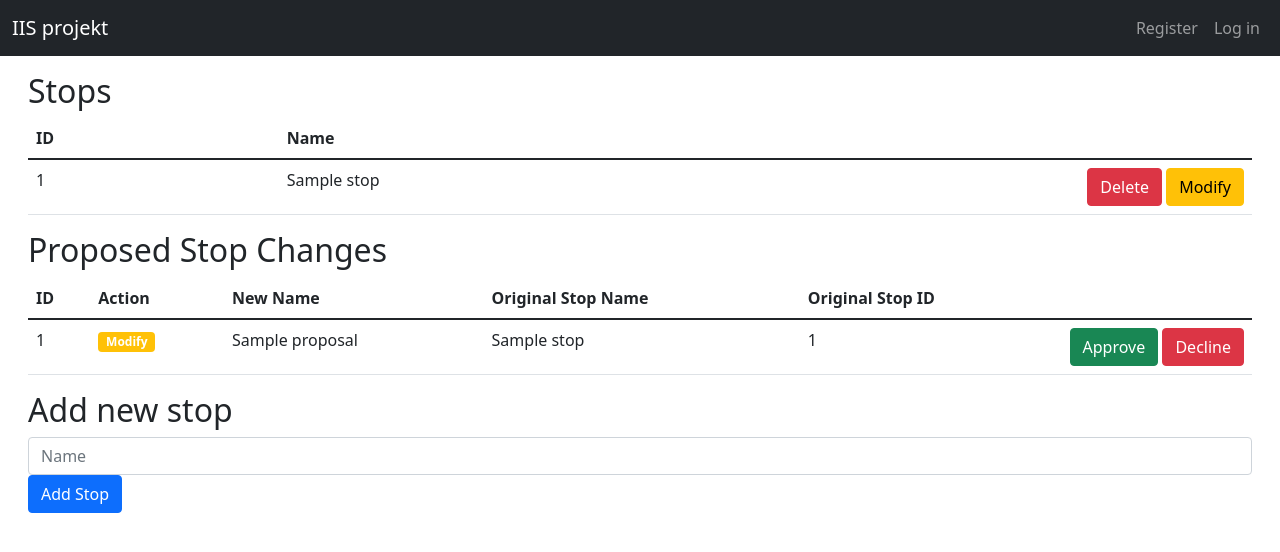
After one commit to petak5/IIS, a Flask app: page /admin/stops in a window 1280 px wide. The commit adds this page. Shown: the top 552 px of the page. Run offline with Flask 2, Linux system fonts and the light colour scheme; tables that the repository leaves empty hold one stand-in row (values such as "Sample post"); parts of the project's set-up code (start-up, migrations or seed data) failed here and were passed over; some libraries are stand-ins or nearby versions.

Commit message:
Stops operations

```diff
--- a/src/app/__init__.py
+++ b/src/app/__init__.py
@@ -1,14 +1,10 @@
 from flask import Flask
 from flask_migrate import Migrate
 from app.models import db
-import sys
 import os
 from dotenv import load_dotenv
 
 load_dotenv()
-
-# Alternatively you can set environment variable "PYTHONPATH" to project root directory, eg. `export PYTHONPATH=./app`
-#sys.path.append(os.getcwd())
 
 HOST = os.environ.get('SERVER_HOST', 'localhost')
 try:
--- /dev/null
+++ b/src/app/templates/admin_stops.html
@@ -0,0 +1,96 @@
+{% extends 'base.html' %}
+
+{% block header %}
+{% endblock %}
+
+{% block content %}
+<div class="container-fluid">
+  <div class="row p-3">
+    <div class="col">
+
+      <h2>Stops</h2>
+
+      <table class="table table-hover">
+        <thead>
+        <tr>
+          <th scope="col">ID</th>
+          <th scope="col">Name</th>
+          <th scope="col"></th>
+        </tr>
+        </thead>
+        <tbody>
+        {% for stop in Stop.query.order_by(Stop.id).all() %}
+        <tr>
+          <td scope="row">
+            {{ stop.id }}
+          </td>
+          <td>
+            {{ stop.name }}
+          </td>
+          <td align="right" width="1%" nowrap>
+            <a class="btn btn-danger" href="{{ url_for('admin_stops_delete', redir=url_for('admin_stops'), id=stop.id) }}">Delete</a>
+            <a class="btn btn-warning" href="{{ url_for('admin_stops_modify', redir=url_for('admin_stops'), id=stop.id) }}">Modify</a>
+          </td>
+        </tr>
+        {% endfor %}
+        </tbody>
+      </table>
+
+      <h2>Proposed Stop Changes</h2>
+
+      <table class="table table-hover">
+        <thead>
+        <tr>
+          <th scope="col">ID</th>
+          <th scope="col">Action</th>
+          <th scope="col">New Name</th>
+          <th scope="col">Original Stop Name</th>
+          <th scope="col">Original Stop ID</th>
+          <th scope="col"></th>
+        </tr>
+        </thead>
+        <tbody>
+        {% for stopProposal in StopProposal.query.order_by(StopProposal.id).all() %}
+        <tr>
+          <td scope="row">
+            {{ stopProposal.id }}
+          </td>
+          <td>
+            {% if stopProposal.original_id is none %}
+            <span class="badge bg-success">Create</span>
+            {% elif stopProposal.name == "" %}
+            <span class="badge bg-danger">Delete</span>
+            {% else %}
+            <span class="badge bg-warning">Modify</span>
+            {% endif %}
+          </td>
+          <td>
+            {{ stopProposal.name }}
+          </td>
+          <td>
+            {{ stopProposal.original.name }}
+          </td>
+          <td>
+            {{ stopProposal.original_id }}
+          </td>
+          <td align="right" width="1%" nowrap>
+            <a class="btn btn-success" href="{{ url_for('admin_stops_proposal_approve', redir=url_for('admin_stops'), id=stopProposal.id) }}">Approve</a>
+            <a class="btn btn-danger" href="{{ url_for('admin_stops_proposal_decline', redir=url_for('admin_stops'), id=stopProposal.id) }}">Decline</a>
+          </td>
+        </tr>
+        {% endfor %}
+        </tbody>
+      </table>
+
+      <span>
+        <h2>Add new stop</h2>
+        <form action="{{ url_for('admin_stops_add') }}" method="POST" class="g-3">
+          <input type="text" class="form-control" name="name" placeholder="Name">
+          <input type="hidden" name="redir" value="{{ url_for('admin_stops') }}">
+          <button type="submit" class="col-auto btn btn-primary">Add Stop</button>
+        </form>
+      </span>
+    </div>
+  </div>
+</div>
+{% endblock %}
--- a/src/app/templates/base.html
+++ b/src/app/templates/base.html
@@ -10,7 +10,7 @@
   <script src="{{ url_for('static', filename='bootstrap.bundle.min.js')}}"></script>
   <nav class="navbar navbar-expand-md navbar-dark bg-dark">
     <div class="container-fluid">
-      <a class="navbar-brand" href="{{ url_for('index') }}">ISS projekt</a>
+      <a class="navbar-brand" href="{{ url_for('index') }}">IIS projekt</a>
       <button class="navbar-toggler" type="button" data-bs-toggle="collapse" data-bs-target="#navbarSupportedContent" aria-controls="navbarSupportedContent" aria-expanded="false" aria-label="Toggle navigation">
       <span class="navbar-toggler-icon"></span>
       </button>
@@ -34,7 +34,7 @@
             Operator
           </a>
           <ul class="dropdown-menu" aria-labelledby="navbarDropdown">
-            <li><a class="dropdown-item" href="{{ url_for('operator_propose_stop') }}">Propose Stop</a></li>
+            <li><a class="dropdown-item" href="{{ url_for('operator_stops_proposal') }}">Propose Stop</a></li>
             <li><a class="dropdown-item" href="{{ url_for('operator_connections') }}">Connections</a></li>
             <li><a class="dropdown-item" href="{{ url_for('operator_vehicles') }}">Vehicles</a></li>
             <li><a class="dropdown-item" href="{{ url_for('operator_crew') }}">Crew</a></li>
--- a/src/app/views/routes.py
+++ b/src/app/views/routes.py
@@ -1,6 +1,6 @@
 from app import app
 from app.models import db
-from app.models import User, StopProposal, Stop
+from app.models import User, StopProposal, Stop, Operator
 from flask import request, session, render_template, g, abort, flash, redirect, url_for
 from sqlalchemy.exc import IntegrityError
 from functools import wraps
@@ -88,27 +88,121 @@ def load_user():
 def admin_stops():
     return render_template('admin_stops.html', StopProposal=StopProposal, Stop=Stop)
 
-@app.route('/admin/stops/approve', methods=['POST'])
+@app.route('/admin/stops/add', methods=['POST'])
 @auth('admin')
-def admin_stops_approve():
-    stop_proposal_id = request.form["id"]
-    stop_proposal = StopProposal.query.get(stop_proposal_id)
-    if stop_proposal is None:
-        flash('Invalid request', 'danger')
+def admin_stops_add():
+    name = request.form["name"]
+    stop = Stop(name)
+    db.session.add(stop)
+    db.session.commit()
+    return redirect(g.redir)
+
+@app.route('/admin/stops/modify', methods=['GET','POST'])
+@auth('admin')
+def admin_stops_modify():
+    if request.method == 'GET':
+        stop_id = request.args.get('id', type=int)
+        stop = Stop.query.get(stop_id)
+        if not stop:
+            flash('Stop doesn\'t exist', 'danger')
+            return redirect(g.redir)
+        return render_template('admin_stops_modify.html', stop=stop)
+    if request.method == 'POST':
+        stop_id = request.form.get("id", type=int)
+        stop = Stop.query.get(stop_id)
+        if not stop:
+            flash('Stop doesn\'t exist', 'danger')
+            return redirect(g.redir)
+        name = request.form.get('name')
+        stop.name = name
+
+        db.session.add(stop)
+        try:
+            db.session.commit()
+            flash('Modification successful', 'success')
+        except:
+            flash('Unknown error', 'danger')
         return redirect(g.redir)
-    original_id = stop_proposal.original_id
-    name = stop_proposal.name
-    if original_id:
-        stop = Stop.query.get(original_id)
-        stop.name = name
+
+@app.route('/admin/stops/delete', methods=['GET','POST'])
+@auth('admin')
+def admin_stops_delete():
+    if request.method == 'GET':
+        stop_id = request.args.get('id', type=int)
+        stop = Stop.query.get(stop_id)
+        if not stop:
+            flash('Stop doesn\'t exist', 'danger')
+            return redirect(g.redir)
+        return render_template('admin_stops_delete.html', stop=stop)
+    if request.method == 'POST':
+        stop_id = request.form.get("id", type=int)
+        stop = Stop.query.get(stop_id)
+        if not stop:
+            flash('Stop doesn\'t exist', 'danger')
+            return redirect(g.redir)
+
+        db.session.delete(stop)
+        try:
+            db.session.commit()
+            flash('Stop successfully deleted', 'success')
+        except:
+            flash('Unknown error', 'danger')
+        return redirect(g.redir)
+
+@app.route('/admin/stops/proposal_approve', methods=['GET', 'POST'])
+@auth('admin')
+def admin_stops_proposal_approve():
+    if request.method == 'GET':
+        stop_proposal_id = request.args.get('id', type=int)
+        stop_proposal = StopProposal.query.get(stop_proposal_id)
+        if not stop_proposal:
+            flash('Stop proposal doesn\'t exist', 'danger')
+            return redirect(g.redir)
+        return render_template('admin_stops_proposal_approve.html', stopProposal=stop_proposal)
+    elif request.method == 'POST':
+        stop_proposal_id = request.form["id"]
+        stop_proposal = StopProposal.query.get(stop_proposal_id)
+        if stop_proposal is None:
+            flash('Invalid request', 'danger')
+            return redirect(g.redir)
+        original_id = stop_proposal.original_id
+        name = stop_proposal.name
+        if original_id:
+            stop = Stop.query.get(original_id)
+            # Empty name means it should be deleted
+            if name == "":
+                db.session.delete(stop)
+            else:
+                stop.name = name
+            db.session.delete(stop_proposal)
+        else:
+            stop = Stop(name)
+            db.session.add(stop)
+            db.session.delete(stop_proposal)
+        db.session.commit()
+        flash('Stop proposal approved', 'success')
+        return redirect(g.redir)
+
+@app.route('/admin/stops/proposal_decline', methods=['GET', 'POST'])
+@auth('admin')
+def admin_stops_proposal_decline():
+    if request.method == 'GET':
+        stop_proposal_id = request.args.get('id', type=int)
+        stop_proposal = StopProposal.query.get(stop_proposal_id)
+        if not stop_proposal:
+            flash('Stop proposal doesn\'t exist', 'danger')
+            return redirect(g.redir)
+        return render_template('admin_stops_proposal_decline.html', stopProposal=stop_proposal)
+    elif request.method == 'POST':
+        stop_proposal_id = request.form["id"]
+        stop_proposal = StopProposal.query.get(stop_proposal_id)
+        if stop_proposal is None:
+            flash('Invalid request', 'danger')
+            return redirect(g.redir)
         db.session.delete(stop_proposal)
-    else:
-        stop = Stop(name)
-        db.session.add(stop)
-        db.session.delete(stop_proposal)
-    db.session.commit()
-    flash('Stop approved', 'success')
-    return redirect(g.redir)
+        db.session.commit()
+        flash('Stop proposal declined', 'success')
+        return redirect(g.redir)
 
 @app.route('/admin/users')
 @auth('admin')
@@ -200,7 +294,7 @@ def admin_users_delete():
             flash('User doesn\'t exist', 'danger')
             return redirect(g.redir)
 
-        delete_crew =  True if request.args.get('delete_crew') == 'yes' else False
+        delete_crew = True if request.args.get('delete_crew') == 'yes' else False
 
         if user.is_operator():
             for employee in employees:
@@ -250,27 +344,96 @@ def admin_operators_add(): # TODO error handle
     flash('New operator successfuly added', 'success')
     return redirect(g.redir)
 
-@app.route('/operator/propose_stop', methods=['GET', 'POST'])
+@app.route('/operator/stops_deletion_proposal', methods=['GET', 'POST'])
 @auth('operator')
-def operator_propose_stop():
+def operator_stops_deletion_proposal():
     if request.method == 'GET':
-        return render_template('operator_propose_stop.html', Stop=Stop)
+        stop_id = request.args.get('id', type=int)
+        stop = Stop.query.get(stop_id)
+        if not stop:
+            flash('Stop doesn\'t exist', 'danger')
+            return redirect(g.redir)
+        return render_template('operator_stops_deletion_proposal.html', stop=stop)
+    if request.method == 'POST':
+        stop_id = request.form["id"]
+        stop = Stop.query.get(stop_id)
+        if not stop:
+            flash('Stop doesn\'t exist', 'danger')
+            return redirect(g.redir)
+        # Empty name means it should be deleted
+        sp = StopProposal("")
+        sp.original = stop
+        db.session.add(sp)
+        db.session.commit()
+        flash('Stop deletion proposal submitted for admin approval.', 'success')
+        return redirect(g.redir)
+
+@app.route('/operator/stops_modification_proposal', methods=['GET', 'POST'])
+@auth('operator')
+def operator_stops_modification_proposal():
+    if request.method == 'GET':
+        stop_id = request.args.get('id', type=int)
+        stop = Stop.query.get(stop_id)
+        if not stop:
+            flash('Stop doesn\'t exist', 'danger')
+            return redirect(g.redir)
+        return render_template('operator_stops_modification_proposal.html', stop=stop)
     if request.method == 'POST':
         name = request.form["name"]
+        # Empty name is used to signalize deletion proposal, it is not a valid value
+        if name == '':
+            stop_id = request.form.get('id', type=int)
+            stop = Stop.query.get(stop_id)
+            if not stop:
+                flash('Stop doesn\'t exist', 'danger')
+                return redirect(g.redir)
+            flash('Proposed stop has to have a name.', 'danger')
+            return render_template('operator_stops_modification_proposal.html', stop=stop)
         sp = StopProposal(name)
-        original_id = request.form.get("original_id")
+        original_id = request.form.get("id")
         if original_id:
-            original = Stops.query.get(original_id)
+            original = Stop.query.get(original_id)
             if not original:
                 flash('Stop doesn\'t exist', 'danger')
                 return redirect(g.redir)
             sp.original = original
         db.session.add(sp)
         db.session.commit()
-        if original_id:
-            flash('Stop modification proposal submitted for admin approval.', 'success')
-        else:
-            flash('Stop creation proposal submitted for admin approval.', 'success')
+        flash('Stop modification proposal submitted for admin approval.', 'success')
+        return redirect(g.redir)
+
+@app.route('/operator/stops_proposal', methods=['GET', 'POST'])
+@auth('operator')
+def operator_stops_proposal():
+    if request.method == 'GET':
+        return render_template('operator_stops_proposal.html', Stop=Stop, StopProposal=StopProposal)
+    if request.method == 'POST':
+        name = request.form["name"]
+        if name == '' or name is None:
+            flash('Proposed stop has to have a name.', 'danger')
+            return redirect(g.redir)
+        sp = StopProposal(name)
+        db.session.add(sp)
+        db.session.commit()
+        flash('Stop creation proposal submitted for admin approval.', 'success')
+        return redirect(g.redir)
+
+@app.route('/operator/stops_proposal/delete', methods=['GET', 'POST'])
+@auth('operator')
+def operator_stops_proposal_delete():
+    if request.method == 'GET':
+        sp_id = request.args.get('id', type=int)
+        sp = StopProposal.query.get(sp_id)
+        if not sp:
+            flash('Stop proposal doesn\'t exist', 'danger')
+            return redirect(g.redir)
+        return render_template('operator_stops_proposal_delete.html', stopProposal=sp)
+    if request.method == 'POST':
+        sp_id = request.form["id"]
+        sp = StopProposal.query.get(sp_id)
+        db.session.delete(sp)
+        db.session.commit()
+        flash('Stop proposal deleted.', 'success')
         return redirect(g.redir)
 
 @app.route('/operator/connections', methods=['GET', 'POST'])
```
Also changed, not shown: src/app/templates/admin_stops_delete.html (added, +17 -0 lines), src/app/templates/admin_stops_modify.html (added, +21 -0 lines), src/app/templates/admin_stops_proposal_approve.html (added, +17 -0 lines), src/app/templates/admin_stops_proposal_decline.html (added, +17 -0 lines), src/app/templates/operator_stops_deletion_proposal.html (added, +17 -0 lines), src/app/templates/operator_stops_modification_proposal.html (added, +21 -0 lines), src/app/templates/operator_stops_proposal.html (added, +94 -0 lines), src/app/templates/operator_stops_proposal_delete.html (added, +17 -0 lines).
